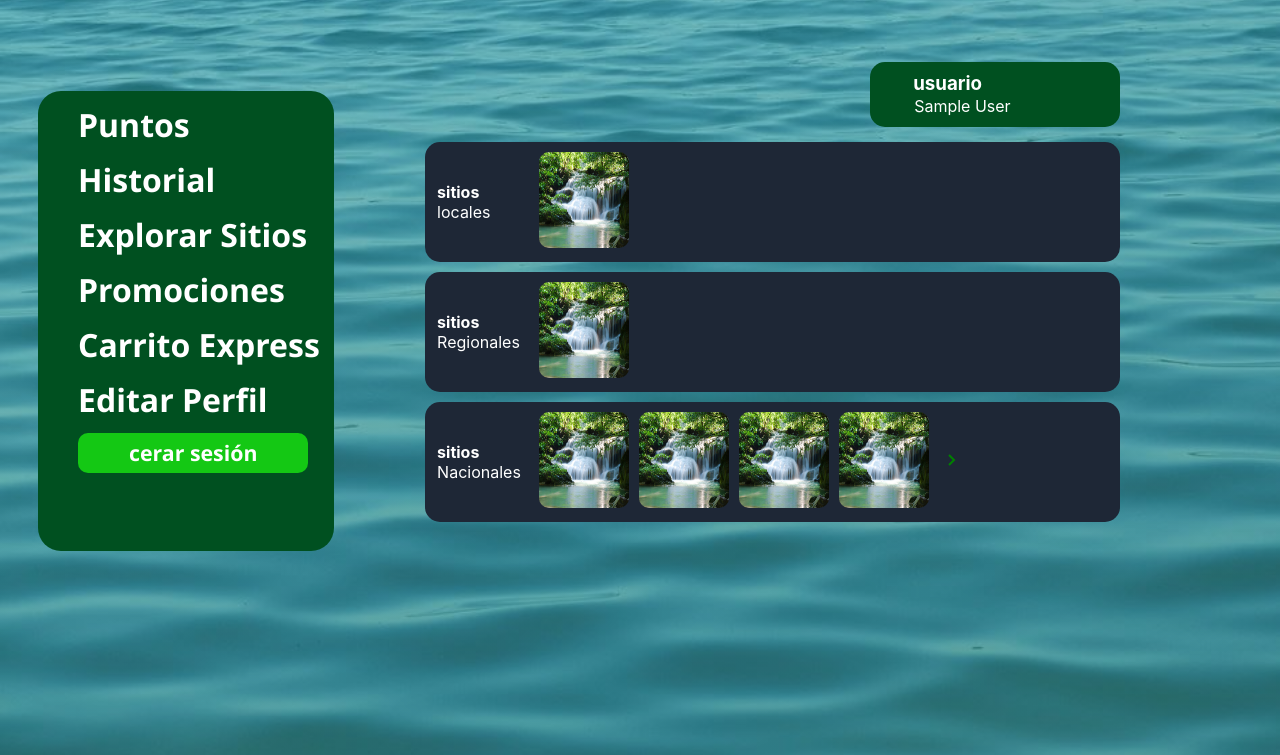
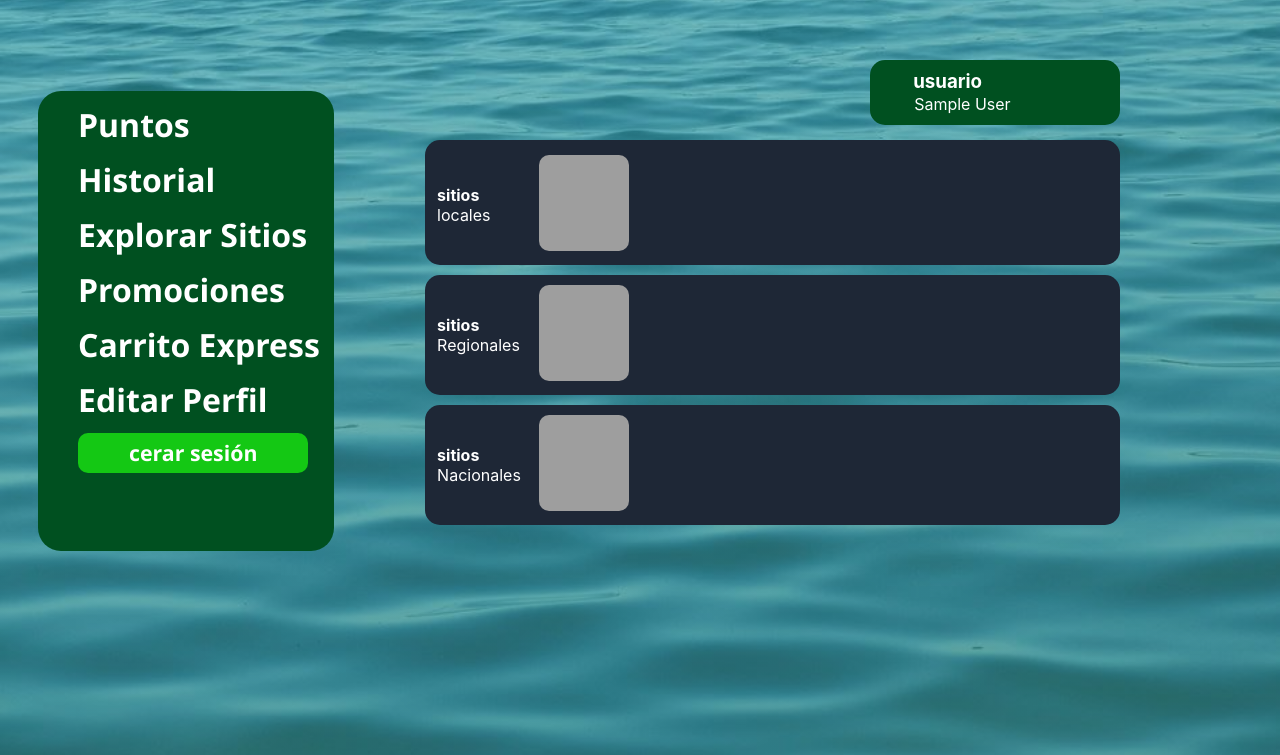
Before and after one commit to juanchoninco26/sena, a PHP site: page /PaginaPrincipal/login/explorar-sitios.php in a window 1280 px wide. Shown: the top 755 px of the page. Run offline with PHP 8.4, Linux system fonts and the light colour scheme; the visitor is signed in with stand-in values (Sample User, id 1); tables that the repository leaves empty or names only in its code hold one stand-in row (values such as "Sample post"); grey boxes are pictures that could not be loaded.

Commit message:
agregacion de imagenes

```diff
--- a/PaginaPrincipal/login/explorar-sitios.php
+++ b/PaginaPrincipal/login/explorar-sitios.php
@@ -43,45 +43,58 @@ session_start();
                 </div>
             </div>
         </div>
+        <?php
+        $sitios="sitios";
+        ?>
         <div class="container">
             <div class="subcontainer">
-                <p><strong>sitios</strong> locales</p>
+                <div>
+                    <p><strong>sitios</strong> locales</p>
+                </div>
                 <div class="imagenes">
+                    <?php
+                        $resultado3= $ared->query("SELECT * FROM $sitios");
+                        while($mostrar=mysqli_fetch_array($resultado3)){
+                    ?>
                     <div>
-                        <img src="/imagenes/cascada.jpg" alt="" width="90px" height="96px">
+                        <img src="<?php echo $mostrar['locales'];?>" alt="" width="90px" height="96px">
                     </div>
+                    <?php }?>
                 </div>
             </div>
         </div>
         <div class="container">
             <div class="subcontainer">
-                <p><strong>sitios</strong> Regionales</p>
+                <div>
+                    <p><strong>sitios</strong> Regionales</p>
+                </div>
                 <div class="imagenes">
+                    <?php
+                        $resultado3= $ared->query("SELECT * FROM $sitios");
+                        while($mostrar=mysqli_fetch_array($resultado3)){
+                    ?>
                     <div>
-                        <img src="/imagenes/cascada.jpg" alt="" width="90px" height="96px">
+                        <img src="<?php echo $mostrar['nacionales'];?>" alt="" width="90px" height="96px">
                     </div>
+                    <?php }?>
                 </div>
             </div>
         </div>
         <div class="container">
             <div class="subcontainer">
-                <p><strong>sitios</strong> Nacionales</p>
+                <div>
+                    <p><strong>sitios</strong> Nacionales</p>
+                </div>
+
                 <div class="imagenes">
+                    <?php
+                        $resultado3= $ared->query("SELECT * FROM $sitios");
+                        while($mostrar=mysqli_fetch_array($resultado3)){
+                    ?>
                     <div>
-                        <img src="/imagenes/cascada.jpg" alt="" width="90px" height="96px">
+                        <img src="<?php echo $mostrar['nacionales'];?>" alt="" width="90px" height="96px">
                     </div>
-                    <div>
-                        <img src="/imagenes/cascada.jpg" alt="" width="90px" height="96px">
-                    </div>
-                    <div>
-                        <img src="/imagenes/cascada.jpg" alt="" width="90px" height="96px">
-                    </div>
-                    <div>
-                        <img src="/imagenes/cascada.jpg" alt="" width="90px" height="96px">
-                    </div>
-                </div>
-                <div>
-                    <img src="/imagenes/derecha.svg" alt="">
+                    <?php }?>
                 </div>
             </div>
         </div>
--- a/estilos/user-externo/explorar-sit.css
+++ b/estilos/user-externo/explorar-sit.css
@@ -59,14 +59,21 @@ body{
 .subcontainer{
     display: flex;
     align-items: center;
+    width: inherit;
     height: 120px;
 }
+
 .subcontainer p{
     width:90px;
     margin: 30px 12px;
 }
 .container .imagenes{
     display: flex;
+    overflow: auto;
+}
+.imagenes::-webkit-scrollbar{
+    width: 0;
+    height: 0;
 }
 .container .imagenes img{
     margin-right: 10px;
```
